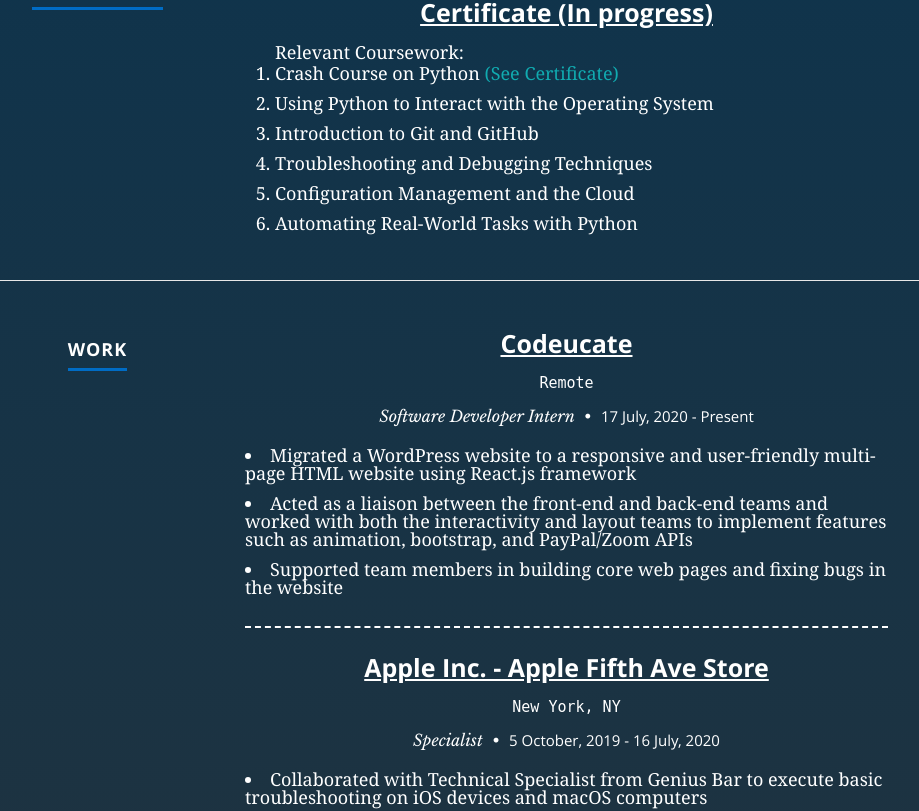
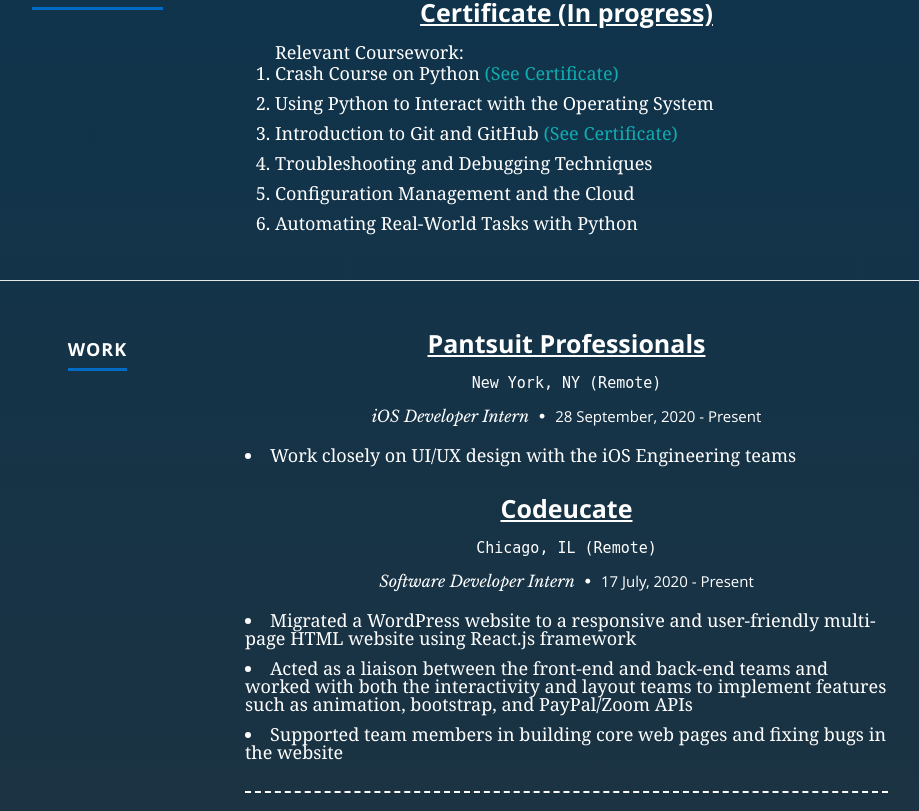
Before and after one commit to MyatThuKo/Portfolio-Website, a React (Create React App) app: page / in a window 1280 px wide. Shown: the part 2949-3760 px from the top of the page, without its empty margins (160-1079 px from the left). Built offline with nearby package versions, Linux system fonts and the light colour scheme.

Commit message:
Added Pantsuit Professionals

```diff
--- a/src/components/resume/resume.js
+++ b/src/components/resume/resume.js
@@ -60,7 +60,7 @@
                                 Relevant Coursework:
                                 <li>Crash Course on Python <a href="https://coursera.org/share/6344d6059e457649bd55f19744ea8fd3" target="_blank">(See Certificate)</a> </li>
                                 <li> Using Python to Interact with the Operating System </li>
-                                <li> Introduction to Git and GitHub </li>
+                                <li> Introduction to Git and GitHub <a href="https://www.coursera.org/account/accomplishments/certificate/HM46REP9H22C" target="_blank">(See Certificate)</a></li>
                                 <li> Troubleshooting and Debugging Techniques </li>
                                 <li> Configuration Management and the Cloud </li>
                                 <li> Automating Real-World Tasks with Python </li>
@@ -77,8 +77,18 @@
                 <div className="nine columns main-col">
                     <div className="row item">
                         <div className="twelve columns">
+                            <h3><u>Pantsuit Professionals</u></h3>
+                            <h5 className="location"> New York, NY (Remote) </h5>
+                            <p className="info"> iOS Developer Intern <span>•</span> <em className="date">28 September, 2020 - Present</em></p>
+                            <p className="description">
+                                <li> Work closely on UI/UX design with the iOS Engineering teams </li>
+                            </p>
+                        </div>
+                    </div>
+                    <div className="row item">
+                        <div className="twelve columns">
                             <h3><u><a href="https://wecodeucate.org/" target="_blank">Codeucate</a></u></h3>
-                            <h5 className="location"> Remote </h5>
+                            <h5 className="location"> Chicago, IL (Remote) </h5>
                             <p className="info">Software Developer Intern <span>•</span> <em className="date">17 July, 2020 - Present</em></p>
                             <p className="description">
                                 <li> Migrated a WordPress website to a responsive and user-friendly multi-page HTML website using React.js framework </li>
```
